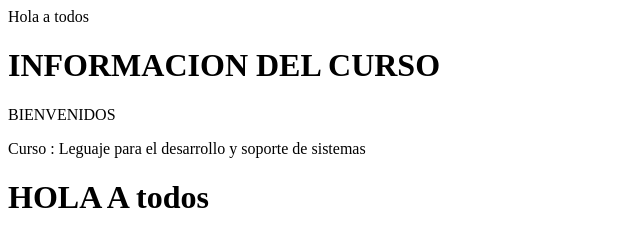
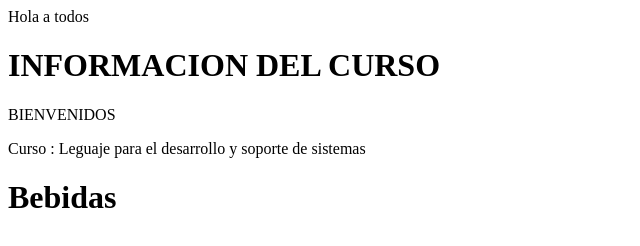
Before and after one commit to Ari2207/arii.github.io, a plain HTML site: page INDEX.HTML in a window 1280 px wide. Shown: the whole page, without its empty margins (0-640 px from the left). Drawn offline with Linux system fonts and the light colour scheme.

Commit message:
Version rama2

```diff
--- a/INDEX.HTML
+++ b/INDEX.HTML
@@ -17,4 +17,4 @@
 <p >Curso : Leguaje para el desarrollo y soporte de sistemas </p>
 
 <!--El horario -->
-<H1>HOLA A todos</H1>
+<H1>Bebidas</H1>
```
